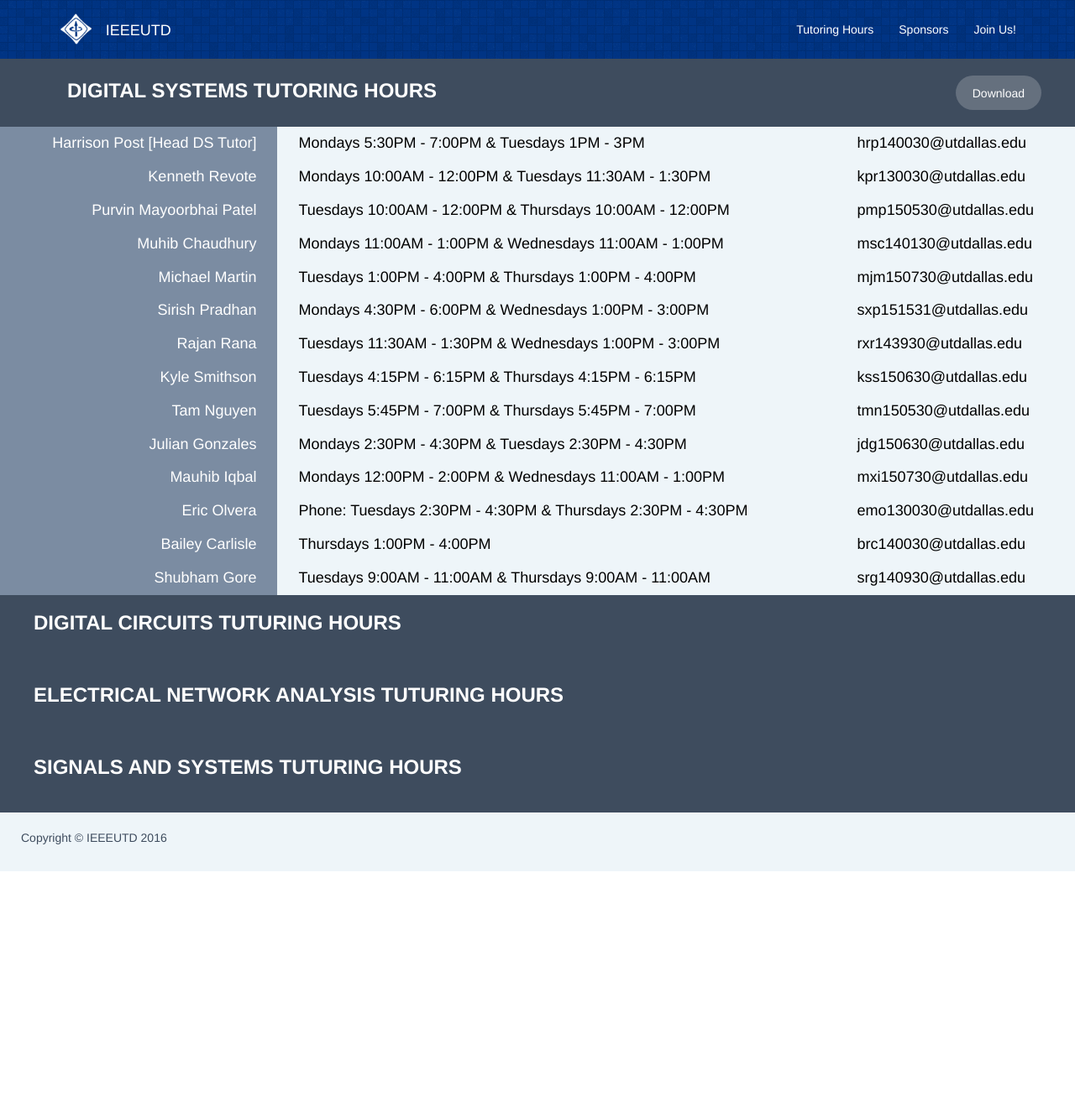
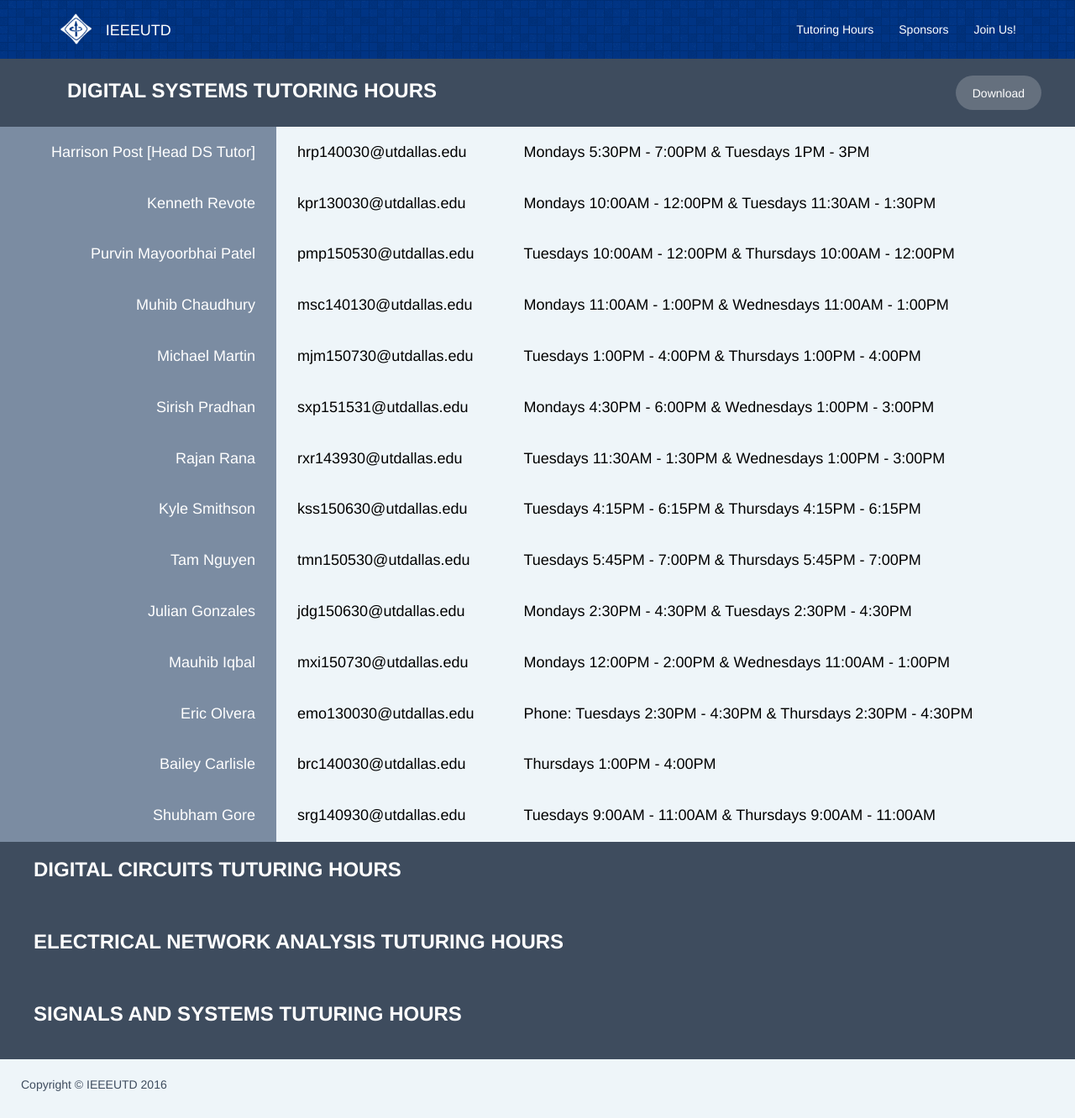
Before and after one commit to IEEEUTD/IEEEUTD.github.io, a Jekyll site: the page Tutoring_Hours.html, which Jekyll copies as it is, in a window 1280 px wide and 1332 px high. Shown: the whole window at 84% size. Built offline with Jekyll 4.4.1, drawn with Linux system fonts in a browser that asks for light colours.

Commit message:
made some style changes. ready to add new info.

```diff
--- a/Tutoring_Hours.html
+++ b/Tutoring_Hours.html
@@ -89,73 +89,88 @@
                     <table style="width:100%">
                         <tr>
                             <th class="tablecolor1"><h4>Harrison Post [Head DS Tutor]   </h4></th>
-                            <th class="tablecolor2"><h4>Mondays 5:30PM - 7:00PM & Tuesdays 1PM - 3PM</h4></th>
-                            <th class="tablecolor3"><h4>hrp140030@utdallas.edu</h4></th>
+                            <th class="tablecolor2"><a href="mailto:hrp140030@utdallas.edu" class="button"><h4>hrp140030@utdallas.edu</h4></a></th>
+                            <th class="tablecolor3"><h4>Mondays 5:30PM - 7:00PM & Tuesdays 1PM - 3PM</h4></th>
                         </tr>
+
+
                         <tr>
                             <th class="tablecolor1"><h4>Kenneth Revote</h4></th>
-                            <th class="tablecolor2"><h4>Mondays 10:00AM - 12:00PM & Tuesdays 11:30AM - 1:30PM</h4></th>
-                            <th class="tablecolor3"><h4>kpr130030@utdallas.edu</h4></th>
+                            <th class="tablecolor2"><a href="mailto:kpr130030@utdallas.edu" class="button"><h4>kpr130030@utdallas.edu</h4></a></th>
+                            <th class="tablecolor3"><h4>Mondays 10:00AM - 12:00PM & Tuesdays 11:30AM - 1:30PM</h4></th>
+
                         </tr>
                         <tr>
                             <th class="tablecolor1"><h4>Purvin Mayoorbhai Patel</h4></th>
-                            <th class="tablecolor2"><h4>Tuesdays 10:00AM - 12:00PM & Thursdays 10:00AM - 12:00PM</h4></th>
-                            <th class="tablecolor3"><h4>pmp150530@utdallas.edu</h4></th>
+                            <th class="tablecolor2"><a href="mailto:pmp150530@utdallas.edu" class="button"><h4>pmp150530@utdallas.edu</h4></a></th>
+                            <th class="tablecolor3"><h4>Tuesdays 10:00AM - 12:00PM & Thursdays 10:00AM - 12:00PM</h4></th>
+
                         </tr>
                         <tr>
                             <th class="tablecolor1"><h4>Muhib Chaudhury</h4></th>
-                            <th class="tablecolor2"><h4>Mondays 11:00AM - 1:00PM & Wednesdays 11:00AM - 1:00PM</h4></th>
-                            <th class="tablecolor3"><h4>msc140130@utdallas.edu</h4></th>
+                            <th class="tablecolor2"><a href="mailto:msc140130@utdallas.edu" class="button"><h4>msc140130@utdallas.edu</h4></a></th>
+                            <th class="tablecolor3"><h4>Mondays 11:00AM - 1:00PM & Wednesdays 11:00AM - 1:00PM</h4></th>
+
                         </tr>
                         <tr>
                             <th class="tablecolor1"><h4>Michael Martin</h4></th>
-                            <th class="tablecolor2"><h4>Tuesdays 1:00PM - 4:00PM & Thursdays 1:00PM - 4:00PM</h4></th>
-                            <th class="tablecolor3"><h4>mjm150730@utdallas.edu</h4></th>
+                            <th class="tablecolor2"><a href="mailto:mjm150730@utdallas.edu" class="button"><h4>mjm150730@utdallas.edu</h4></a></th>
+                            <th class="tablecolor3"><h4>Tuesdays 1:00PM - 4:00PM & Thursdays 1:00PM - 4:00PM</h4></th>
+
                         </tr>
                         <tr>
                             <th class="tablecolor1"><h4>Sirish Pradhan</h4></th>
-                            <th class="tablecolor2"><h4>Mondays 4:30PM - 6:00PM & Wednesdays 1:00PM - 3:00PM</h4></th>
-                            <th class="tablecolor3"><h4>sxp151531@utdallas.edu</h4></th>
+                            <th class="tablecolor2"><a href="mailto:sxp151531@utdallas.edu" class="button"><h4>sxp151531@utdallas.edu</h4></a></th>
+                            <th class="tablecolor3"><h4>Mondays 4:30PM - 6:00PM & Wednesdays 1:00PM - 3:00PM</h4></th>
+
                         </tr>
                         <tr>
                             <th class="tablecolor1"><h4>Rajan Rana</h4></th>
-                            <th class="tablecolor2"><h4>Tuesdays 11:30AM - 1:30PM & Wednesdays 1:00PM - 3:00PM</h4></th>
-                            <th class="tablecolor3"><h4>rxr143930@utdallas.edu</h4></th>
+                            <th class="tablecolor2"><a href="mailto:rxr143930@utdallas.edu" class="button"><h4>rxr143930@utdallas.edu</h4></a></th>
+                            <th class="tablecolor3"><h4>Tuesdays 11:30AM - 1:30PM & Wednesdays 1:00PM - 3:00PM</h4></th>
+
                         </tr>
                         <tr>
                             <th class="tablecolor1"><h4>Kyle Smithson</h4></th>
-                            <th class="tablecolor2"><h4>Tuesdays 4:15PM - 6:15PM & Thursdays 4:15PM - 6:15PM</h4></th>
-                            <th class="tablecolor3"><h4>kss150630@utdallas.edu</h4></th>
+                            <th class="tablecolor2"><a href="mailto:kss150630@utdallas.edu" class="button"><h4>kss150630@utdallas.edu</h4></a></th>
+                            <th class="tablecolor3"><h4>Tuesdays 4:15PM - 6:15PM & Thursdays 4:15PM - 6:15PM</h4></th>
+
                         </tr>
                         <tr>
                             <th class="tablecolor1"><h4>Tam Nguyen</h4></th>
-                            <th class="tablecolor2"><h4>Tuesdays 5:45PM - 7:00PM & Thursdays 5:45PM - 7:00PM</h4></th>
-                            <th class="tablecolor3"><h4>tmn150530@utdallas.edu</h4></th>
+                            <th class="tablecolor2"><a href="mailto:tmn150530@utdallas.edu" class="button"><h4>tmn150530@utdallas.edu</h4></a></th>
+                            <th class="tablecolor3"><h4>Tuesdays 5:45PM - 7:00PM & Thursdays 5:45PM - 7:00PM</h4></th>
+
                         </tr>
                         <tr>
                             <th class="tablecolor1"><h4>Julian Gonzales</h4></th>
-                            <th class="tablecolor2"><h4>Mondays 2:30PM - 4:30PM & Tuesdays 2:30PM - 4:30PM</h4></th>
-                            <th class="tablecolor3"><h4>jdg150630@utdallas.edu</h4></th>
+                            <th class="tablecolor2"><a href="mailto:jdg150630@utdallas.edu" class="button"><h4>jdg150630@utdallas.edu</h4></a></th>
+                            <th class="tablecolor3"><h4>Mondays 2:30PM - 4:30PM & Tuesdays 2:30PM - 4:30PM</h4></th>
+
                         </tr>
                         <tr>
                             <th class="tablecolor1"><h4>Mauhib Iqbal</h4></th>
-                            <th class="tablecolor2"><h4>Mondays 12:00PM - 2:00PM & Wednesdays 11:00AM - 1:00PM</h4></th>
-                            <th class="tablecolor3"><h4>mxi150730@utdallas.edu</h4></th>
+                            <th class="tablecolor2"><a href="mailto:mxi150730@utdallas.edu" class="button"><h4>mxi150730@utdallas.edu</h4></a></th>
+                            <th class="tablecolor3"><h4>Mondays 12:00PM - 2:00PM & Wednesdays 11:00AM - 1:00PM</h4></th>
+
                         </tr>
                         <tr>
                             <th class="tablecolor1"><h4>Eric Olvera</h4></th>
-                            <th class="tablecolor2"><h4>Phone: Tuesdays 2:30PM - 4:30PM & Thursdays 2:30PM - 4:30PM</h4></th>
-                            <th class="tablecolor3"><h4>emo130030@utdallas.edu</h4></th>
+                            <th class="tablecolor2"><a href="mailto:emo130030@utdallas.edu" class="button"><h4>emo130030@utdallas.edu</h4></a></th>
+                            <th class="tablecolor3"><h4>Phone: Tuesdays 2:30PM - 4:30PM & Thursdays 2:30PM - 4:30PM</h4></th>
+
                         </tr>
                         <tr>
                             <th class="tablecolor1"><h4>Bailey Carlisle</h4></th>
-                            <th class="tablecolor2"><h4>Thursdays 1:00PM - 4:00PM</h4></th>
-                            <th class="tablecolor3"><h4>brc140030@utdallas.edu</h4></th>
+                            <th class="tablecolor2"><a href="mailto:brc140030@utdallas.edu" class="button"><h4>brc140030@utdallas.edu</h4></a></th>
+                            <th class="tablecolor3"><h4>Thursdays 1:00PM - 4:00PM</h4></th>
+
                         </tr>
                         <tr>
                             <th class="tablecolor1"><h4>Shubham Gore</h4></th>
-                            <th class="tablecolor2"><h4>Tuesdays 9:00AM - 11:00AM & Thursdays 9:00AM - 11:00AM</h4></th>
-                            <th class="tablecolor3"><h4>srg140930@utdallas.edu</h4></th>
+                            <th class="tablecolor2"><a href="mailto:srg140930@utdallas.edu" class="button"><h4>srg140930@utdallas.edu</h4></a></th>
+                            <th class="tablecolor3"><h4>Tuesdays 9:00AM - 11:00AM & Thursdays 9:00AM - 11:00AM</h4></th>
+
                         </tr>
                     </table>
 
--- a/css/tutoringpage.css
+++ b/css/tutoringpage.css
@@ -131,8 +131,6 @@
     padding-bottom: 40px;
     margin-bottom: 0px;
     margin-top: 0px;
-
-
 }
 
 table
@@ -154,9 +152,18 @@
     color: black;
     text-align: left;
     background-color: #eef5f9;
+    padding: 10.5px 20px 10.5px 20px;
+    transition: all ease-in-out 0.3s;
+    width: 23%;
     padding-left: 25px;
 }
+.tablecolor2:hover
+{
+    color: white;
+    background-color: #e73d44;
 
+    -webkit-transition: all ease-in-out 0.3s;
+}
 
 .tablecolor3
 {
@@ -183,6 +190,21 @@
     padding-left: 40px;
 }
 
+a.button
+{
+    color: black;
+    text-decoration: none;
+
+    float: left;
+}
+
+a.button:hover
+{
+    color: white;
+    text-decoration: none;
+}
+
+
 p > a.button
 {
     color: white;
@@ -199,5 +221,4 @@
 
     transition: all ease-in-out 0.3s;
     -webkit-transition: all ease-in-out 0.3s;
-
 }
```
